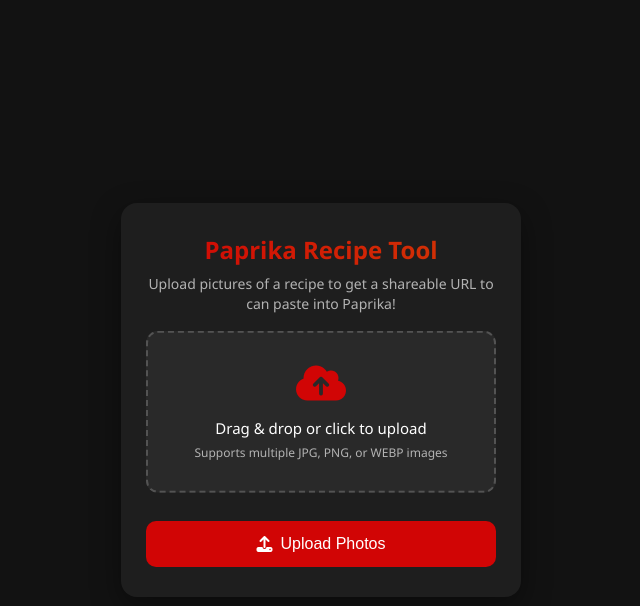
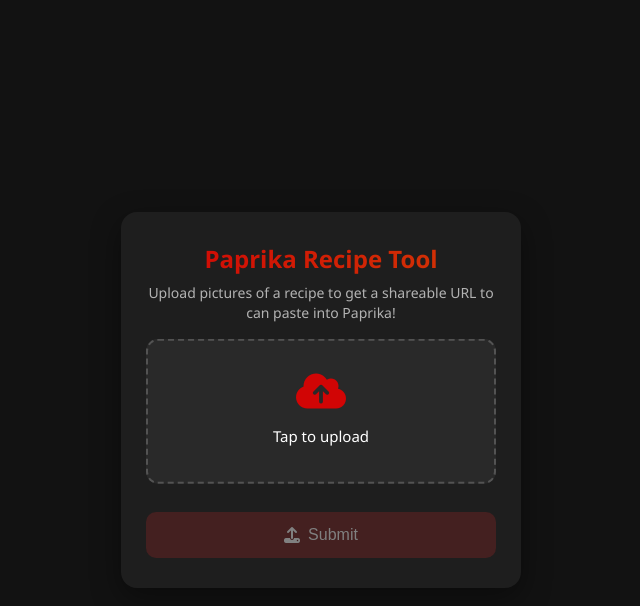
Before and after one commit to efikkert/recipevision, a Flask app: page / in a window 1280 px wide. Shown: the top 606 px of the page, without its empty margins (319-959 px from the left). Run offline with Flask 3, Linux system fonts and the light colour scheme; some libraries are stand-ins or nearby versions.

Commit message:
Fixed upload UI to be clearer

```diff
--- a/main.py
+++ b/main.py
@@ -57,7 +57,7 @@
     - total_time: string
     - ingredients: list of strings
     - directions: list of strings (numbered steps)
-    - nutrition_info: string (estimate using ingredient list and quantities if not provided, e.g., "Approximately 300 calories per [serving unit])
+    - nutrition_info: string (estimate using ingredient list and quantities if not provided, e.g., "Approximately 300 calories per [unit])
     Output only the JSON object, without any additional text or explanations.
     """
 
--- a/templates/index.html
+++ b/templates/index.html
@@ -100,6 +100,7 @@
     .upload-hint {
       font-size: 12px;
       color: var(--text-secondary);
+      text-transform: italic;
     }
 
     .upload-input {
@@ -217,10 +218,11 @@
     }
 
     .submit-btn:disabled {
-      background: rgb(220, 42, 42, / 50%);
+      background: rgb(220, 42, 42, 20%);
       cursor: not-allowed;
       transform: none;
       box-shadow: none;
+      color:gray;
     }
 
     .loader {
@@ -293,8 +295,8 @@
     <form id="uploadForm" method="POST" action="/upload" enctype="multipart/form-data">
       <div class="upload-area float-animation" id="uploadArea">
         <i class="fas fa-cloud-upload-alt upload-icon"></i>
-        <div class="upload-text">Drag & drop or click to upload</div>
-        <div class="upload-hint">Supports multiple JPG, PNG, or WEBP images</div>
+        <div class="upload-text">Tap to upload</div>
+        <!--<div class="upload-hint">Supports multiple JPG, PNG, or WEBP images</div>-->
         <input type="file" id="photo" name="photo" class="upload-input" accept="image/*" multiple>
       </div>
 
@@ -308,7 +310,7 @@
       </div>
 
       <button type="submit" id="submitBtn" class="submit-btn" disabled>
-        <i class="fas fa-upload"></i> Upload Photos
+        <i class="fas fa-upload"></i> Submit
       </button>
     </form>
   </div>
```
